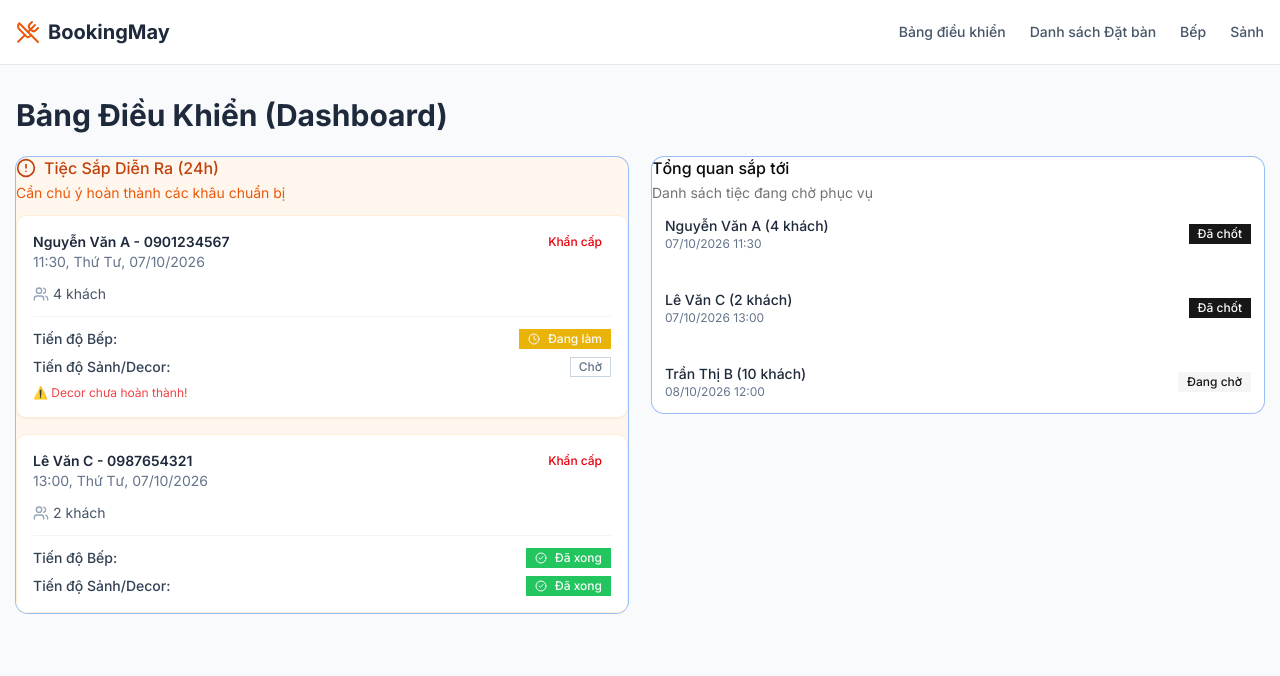
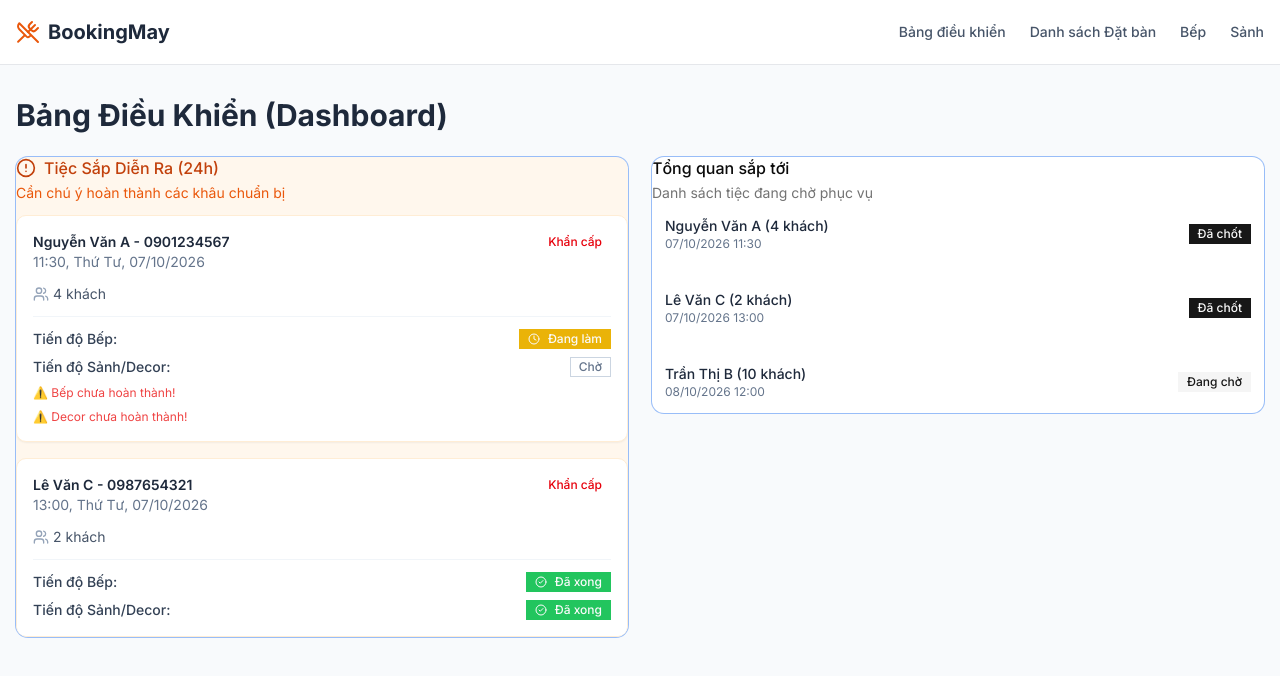
Before and after one commit to opendecorsv-beep/bookingmay, a Next.js app: page / in a window 1280 px wide. Shown: the top 676 px of the page. Built offline with nearby package versions, Linux system fonts and the light colour scheme.

Commit message:
fix: unused variable in page.tsx

```diff
--- a/src/app/page.tsx
+++ b/src/app/page.tsx
@@ -73,6 +73,7 @@
                         <span className="font-medium text-slate-700">Tiến độ Sảnh/Decor:</span>
                         {getStatusBadge(b.floorStatus)}
                       </div>
+                      {isKitchenWarning && <p className="text-xs text-red-500 mt-1">⚠️ Bếp chưa hoàn thành!</p>}
                       {isFloorWarning && <p className="text-xs text-red-500 mt-1">⚠️ Decor chưa hoàn thành!</p>}
                     </div>
                   </div>
```
